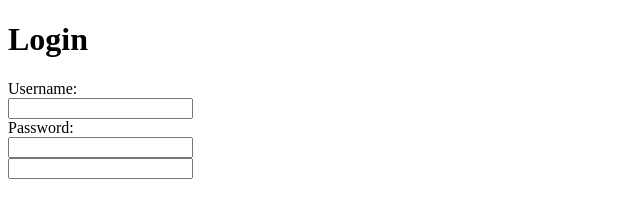
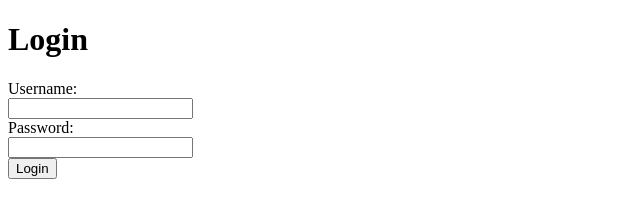
Before and after one commit to iamneo-production/deaebcacceabea305677722bfdbccbfebeddone, a website: page public/index.html in a window 1280 px wide. Shown: the whole page, without its empty margins (0-640 px from the left). Drawn offline with Linux system fonts and the light colour scheme.

Commit message:
Backup Commit

```diff
--- a/public/index.html
+++ b/public/index.html
@@ -12,7 +12,6 @@
   <input type ="text" id="username"><br>
   <label for ="password">Password:</label><br>
   <input type ="text" id="password"><br>
-  <input type ="bu"
-
+  <button>Login</button>
 </body>
 </html>
```
Also changed, not shown: public/style.css (line endings or trailing spaces).
